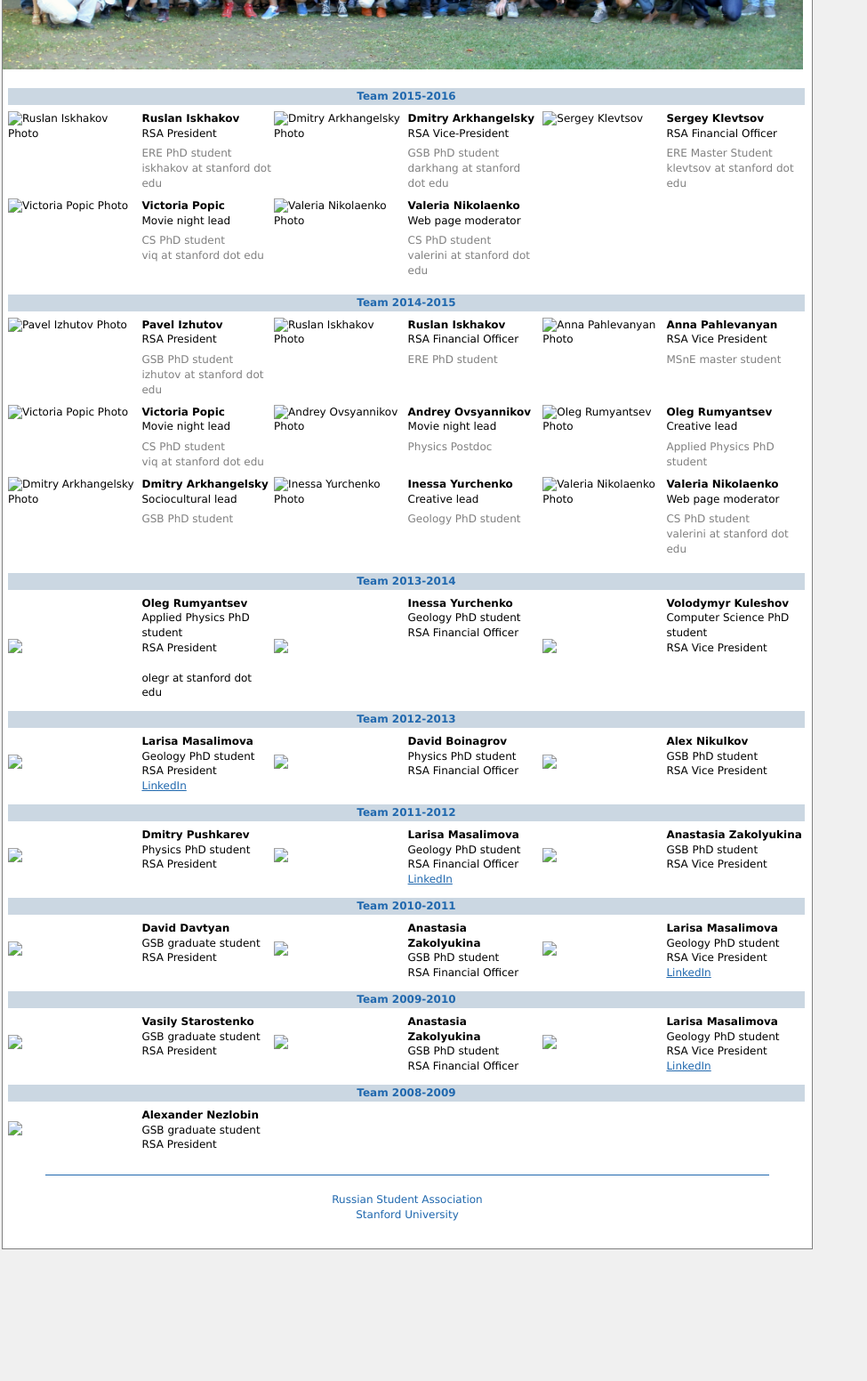
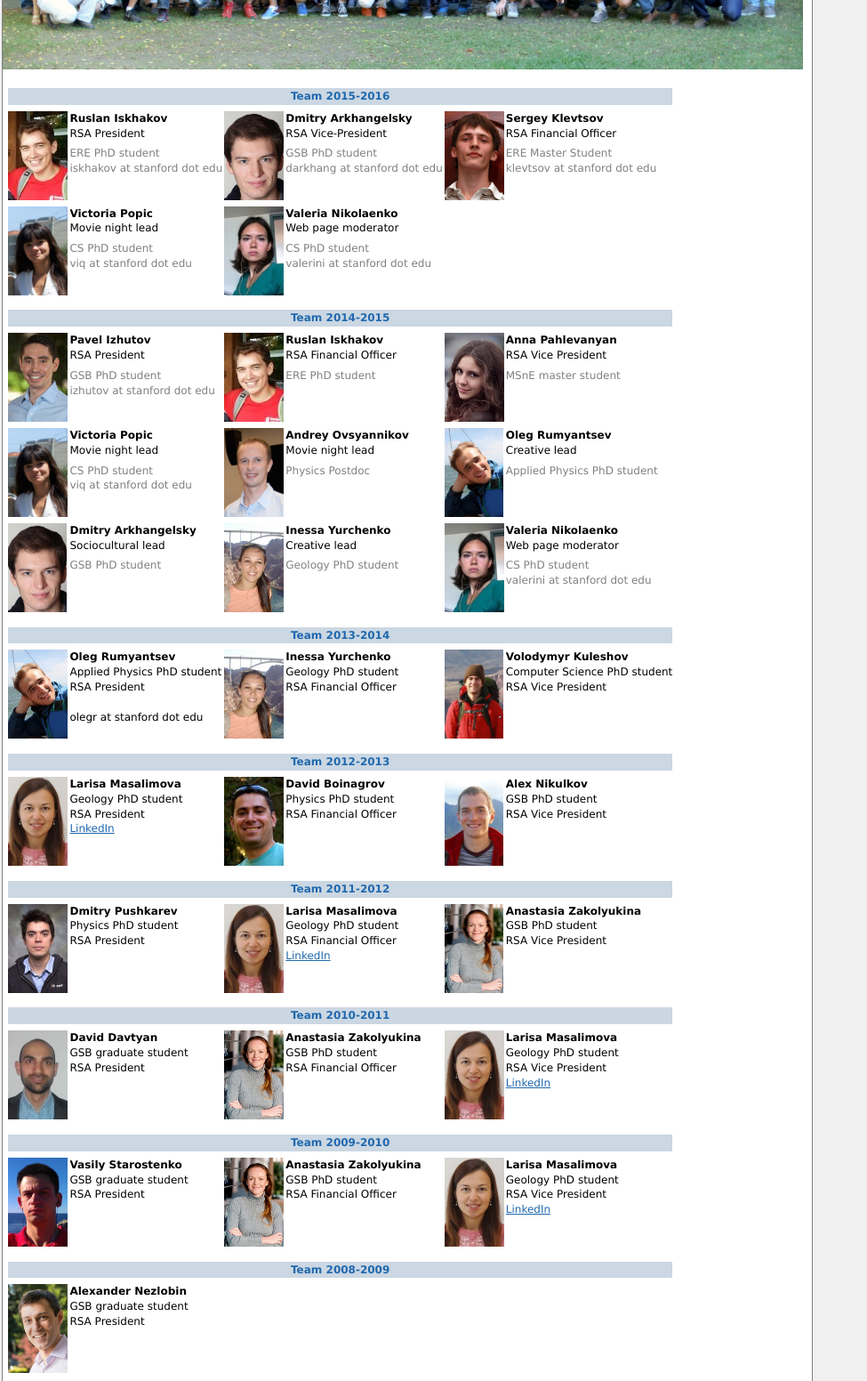
Before and after one commit to valerini/RSA, a plain HTML site: page teams.html in a window 1280 px wide. Shown: the part 300-1852 px from the top of the page at 89% size, without its empty margins (0-975 px from the left). Before the commit the page ends 1706 px from the top, so only its background shows below. Drawn offline with Linux system fonts and the light colour scheme; files whose address does not match are found by name.

Commit message:
Update image path in teams page

```diff
--- a/teams.html
+++ b/teams.html
@@ -21,96 +21,96 @@
 	<table class="columns" cellspacing="0">
 	  <tr><td colspan="6"><h3>Team 2015-2016</h3></td></tr>
 	  <tr>
-	    <td valign="top"><img alt="Ruslan Iskhakov Photo" src="ruslan.jpg" height="100px"/></td>
+	    <td valign="top"><img alt="Ruslan Iskhakov Photo" src="img/people/ruslan.jpg" height="100px"/></td>
 	    <td valign="top"><b>Ruslan Iskhakov</b><br/>RSA President<br/><p class="memberstatus">ERE PhD student<br/>iskhakov at stanford dot edu</p></td>
-	    <td valign="top"><img alt="Dmitry Arkhangelsky Photo" src="mitya.jpg" height="100px"/></td>
+	    <td valign="top"><img alt="Dmitry Arkhangelsky Photo" src="img/people/mitya.jpg" height="100px"/></td>
 	    <td valign="top"><b>Dmitry Arkhangelsky</b><br/>RSA Vice-President<br/><p class="memberstatus">GSB PhD student<br/>darkhang at stanford dot edu</p></td>
-	    <td valign="top"><img alt="Sergey Klevtsov" src="sergey.jpg" height="100px"/></td>
+	    <td valign="top"><img alt="Sergey Klevtsov" src="img/people/sergey.jpg" height="100px"/></td>
 	    <td valign="top"><b>Sergey Klevtsov</b><br/>RSA Financial Officer<br/><p class="memberstatus">ERE Master Student<br/>klevtsov at stanford dot edu</p></td>
 	    <td></td>
 	  </tr>
 
 	  <tr>
-	    <td valign="top"><img alt="Victoria Popic Photo" src="vika.jpg" height="100px"/></td>
+	    <td valign="top"><img alt="Victoria Popic Photo" src="img/people/vika.jpg" height="100px"/></td>
 	    <td valign="top"><b>Victoria Popic</b><br/>Movie night lead<br/><p class="memberstatus">CS PhD student<br/>viq at stanford dot edu</p></td>
-	    <td valign="top"><img alt="Valeria Nikolaenko Photo" src="lera.jpg" height="100px"/></td>
+	    <td valign="top"><img alt="Valeria Nikolaenko Photo" src="img/people/lera.jpg" height="100px"/></td>
 	    <td valign="top"><b>Valeria Nikolaenko</b><br/>Web page moderator<br/><p class="memberstatus">CS PhD student<br/>valerini at stanford dot edu</p></td>
 	    <td valign="top"></td>
 	    <td valign="top"></td>
 	  </tr>
 	  <tr><td colspan="6"><h3>Team 2014-2015</h3></td></tr>
 	  <tr>
-	    <td valign="top"><img alt="Pavel Izhutov Photo" src="pavel.jpg" height="100px"/></td>
+	    <td valign="top"><img alt="Pavel Izhutov Photo" src="img/people/pavel.jpg" height="100px"/></td>
 	    <td valign="top"><b>Pavel Izhutov</b><br/>RSA President<br/><p class="memberstatus">GSB PhD student<br/>izhutov at stanford dot edu</p></td>
-	    <td valign="top"><img alt="Ruslan Iskhakov Photo" src="ruslan.jpg" height="100px"/></td>
+	    <td valign="top"><img alt="Ruslan Iskhakov Photo" src="img/people/ruslan.jpg" height="100px"/></td>
 	    <td valign="top"><b>Ruslan Iskhakov</b><br/>RSA Financial Officer<br/><p class="memberstatus">ERE PhD student</p></td>
-	    <td valign="top"><img alt="Anna Pahlevanyan Photo" src="unnamed.jpg" height="100px"/></td>
+	    <td valign="top"><img alt="Anna Pahlevanyan Photo" src="img/people/unnamed.jpg" height="100px"/></td>
 	    <td valign="top"><b>Anna Pahlevanyan</b><br/>RSA Vice President<br/><p class="memberstatus">MSnE master student</p></td>
 	  </tr>
 	  <tr>
-	  <td valign="top"><img alt="Victoria Popic Photo" src="vika.jpg" height="100px"/></td>
+	  <td valign="top"><img alt="Victoria Popic Photo" src="img/people/vika.jpg" height="100px"/></td>
 	  <td valign="top"><b>Victoria Popic</b><br/>Movie night lead<br/><p class="memberstatus">CS PhD student<br/>viq at stanford dot edu</p></td>
-	  <td valign="top"><img alt="Andrey Ovsyannikov Photo" src="andrey.jpg" height="100px"/></td>
+	  <td valign="top"><img alt="Andrey Ovsyannikov Photo" src="img/people/andrey.jpg" height="100px"/></td>
 	  <td valign="top"><b>Andrey Ovsyannikov</b><br/>Movie night lead<br/><p class="memberstatus">Physics Postdoc</p></td>
-	  <td valign="top"><img alt="Oleg Rumyantsev Photo" src="oleg.jpg" height="100px"/></td>
+	  <td valign="top"><img alt="Oleg Rumyantsev Photo" src="img/people/oleg.jpg" height="100px"/></td>
 	  <td valign="top"><b>Oleg Rumyantsev</b><br/>Creative lead<br/><p class="memberstatus">Applied Physics PhD student</p></td>
 	  </tr>
 	  <tr>
-	    <td valign="top"><img alt="Dmitry Arkhangelsky Photo" src="mitya.jpg" height="100px"/></td>
+	    <td valign="top"><img alt="Dmitry Arkhangelsky Photo" src="img/people/mitya.jpg" height="100px"/></td>
 	    <td valign="top"><b>Dmitry Arkhangelsky</b><br/>Sociocultural lead<br/><p class="memberstatus">GSB PhD student</p></td>
-	    <td valign="top"><img alt="Inessa Yurchenko Photo" src="inessa.jpg" height="100px"/></td>
+	    <td valign="top"><img alt="Inessa Yurchenko Photo" src="img/people/inessa.jpg" height="100px"/></td>
 	    <td valign="top"><b>Inessa Yurchenko</b><br/>Creative lead<br/><p class="memberstatus">Geology PhD student<br/></p></td>
-	    <td valign="top"><img alt="Valeria Nikolaenko Photo" src="lera.jpg" height="100px"/></td>
+	    <td valign="top"><img alt="Valeria Nikolaenko Photo" src="img/people/lera.jpg" height="100px"/></td>
 	    <td valign="top"><b>Valeria Nikolaenko</b><br/>Web page moderator<br/><p class="memberstatus">CS PhD student<br/>valerini at stanford dot edu</p></td>
 	  </tr>
 	  <tr><td colspan="6"><h3>Team 2013-2014</h3></td></tr>
 	  <tr>
-	    <td><img src="oleg.jpg" height="100px"/></td>
+	    <td><img src="img/people/oleg.jpg" height="100px"/></td>
 	    <td valign="top"><b>Oleg Rumyantsev</b><br/>Applied Physics PhD student<br/>RSA President<br/><br/>olegr at stanford dot edu</td>
-	    <td><img src="inessa.jpg" height="100px"/></td>
+	    <td><img src="img/people/inessa.jpg" height="100px"/></td>
 	    <td valign="top"><b>Inessa Yurchenko</b><br/>Geology PhD student<br/>RSA Financial Officer</td>
-	    <td><img src="volo.jpg" height="100px"/></td>
+	    <td><img src="img/people/volo.jpg" height="100px"/></td>
 	    <td valign="top"><b>Volodymyr Kuleshov</b><br/>Computer Science PhD student<br/>RSA Vice President</td>
 	  </tr>
 	  <tr><td colspan="6"><h3>Team 2012-2013</h3></td>
 	  <tr>
-	    <td><img src="larisa.jpg" height="100px"/></td>
+	    <td><img src="img/people/larisa.jpg" height="100px"/></td>
 	    <td valign="top"><b>Larisa Masalimova</b><br/>Geology PhD student<br/>RSA President<br/><a href="https://www.linkedin.com/pub/larisa-uralovna/20/4b/406">LinkedIn</a></td>
-	    <td><img src="david.jpg" height="100px"/></td>
+	    <td><img src="img/people/david.jpg" height="100px"/></td>
 	    <td valign="top"><b>David Boinagrov</b><br/>Physics PhD student<br/>RSA Financial Officer</td>
-	    <td><img src="alex.jpg" height="100px"/></td>
+	    <td><img src="img/people/alex.jpg" height="100px"/></td>
 	    <td valign="top"><b>Alex Nikulkov</b><br/>GSB PhD student<br/>RSA Vice President</td>
 	  </tr>
 	  <tr><td colspan="6"><h3>Team 2011-2012</h3></td>
 	  <tr>
-	    <td><img src="dmitry.jpg" height="100px"/></td>
+	    <td><img src="img/people/dmitry.jpg" height="100px"/></td>
 	    <td valign="top"><b>Dmitry Pushkarev</b><br/>Physics PhD student<br/>RSA President</td>
-	    <td><img src="larisa.jpg" height="100px"/></td>
+	    <td><img src="img/people/larisa.jpg" height="100px"/></td>
 	    <td valign="top"><b>Larisa Masalimova</b><br/>Geology PhD student<br/>RSA Financial Officer<br/><a href="https://www.linkedin.com/pub/larisa-uralovna/20/4b/406">LinkedIn</a></td>
-	    <td><img src="anastasia.png" height="100px"/></td>
+	    <td><img src="img/people/anastasia.png" height="100px"/></td>
 	    <td valign="top"><b>Anastasia Zakolyukina</b><br/>GSB PhD student<br/>RSA Vice President</td>
 	  </tr>
 	  <tr><td colspan="6"><h3>Team 2010-2011</h3></td>
 	  <tr>
-	    <td><img src="david_d.jpg" height="100px"/></td>
+	    <td><img src="img/people/david_d.jpg" height="100px"/></td>
 	    <td valign="top"><b>David Davtyan</b><br/>GSB graduate student<br/>RSA President</td>
-	    <td><img src="anastasia.png" height="100px"/></td>
+	    <td><img src="img/people/anastasia.png" height="100px"/></td>
 	    <td valign="top"><b>Anastasia Zakolyukina</b><br/>GSB PhD student<br/>RSA Financial Officer</td>
-	    <td><img src="larisa.jpg" height="100px"/></td>
+	    <td><img src="img/people/larisa.jpg" height="100px"/></td>
 	    <td valign="top"><b>Larisa Masalimova</b><br/>Geology PhD student<br/>RSA Vice President<br/><a href="https://www.linkedin.com/pub/larisa-uralovna/20/4b/406">LinkedIn</a></td>
 	  </tr>
 	  <tr><td colspan="6"><h3>Team 2009-2010</h3></td>
 	  <tr>
-	    <td><img src="vasily.jpg" height="100px"/></td>
+	    <td><img src="img/people/vasily.jpg" height="100px"/></td>
 	    <td valign="top"><b>Vasily Starostenko</b><br/>GSB graduate student<br/>RSA President</td>
-	    <td><img src="anastasia.png" height="100px"/></td>
+	    <td><img src="img/people/anastasia.png" height="100px"/></td>
 	    <td valign="top"><b>Anastasia Zakolyukina</b><br/>GSB PhD student<br/>RSA Financial Officer</td>
-	    <td><img src="larisa.jpg" height="100px"/></td>
+	    <td><img src="img/people/larisa.jpg" height="100px"/></td>
 	    <td valign="top"><b>Larisa Masalimova</b><br/>Geology PhD student<br/>RSA Vice President<br/><a href="https://www.linkedin.com/pub/larisa-uralovna/20/4b/406">LinkedIn</a></td>
 	  </tr>
 	  <tr><td colspan="6"><h3>Team 2008-2009</h3></td>
 	  <tr>
-	    <td><img src="alexander.jpg" height="100px"/></td>
+	    <td><img src="img/people/alexander.jpg" height="100px"/></td>
 	    <td valign="top"><b>Alexander Nezlobin</b><br/>GSB graduate student<br/>RSA President</td>
 	    <td></td>
 	    <td></td>
```
